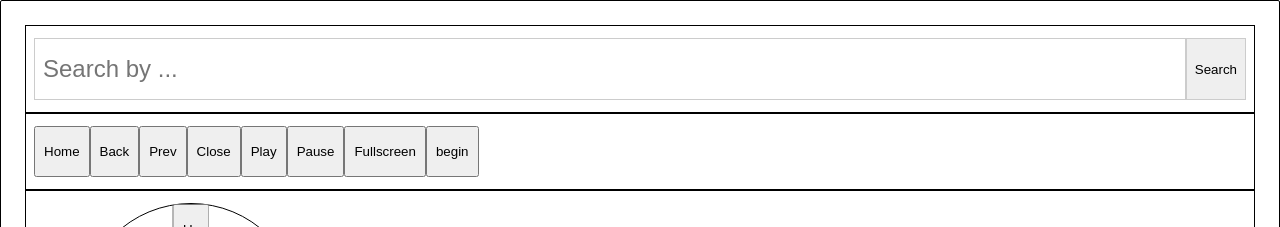
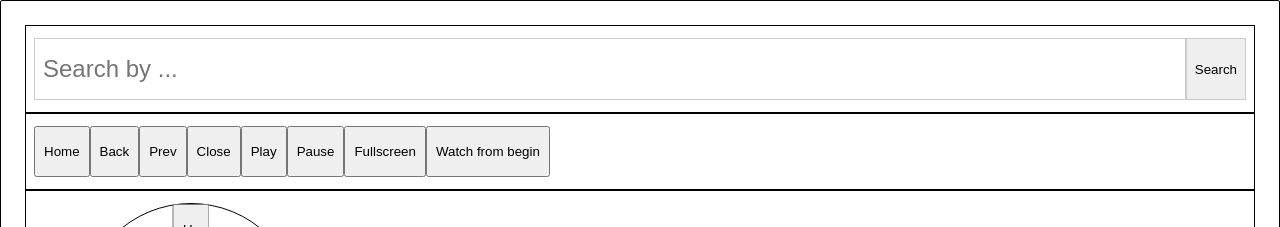
Before and after one commit to renatodamazio/control-prime, a React (Create React App) app in the folder front/: page / in a window 1280 px wide. Shown: the top 227 px of the page. Built offline with nearby package versions, Linux system fonts and the light colour scheme; no server answers.

Commit message:
Watch from begin fix

```diff
--- a/front/src/quick-menu/QuickMenu.jsx
+++ b/front/src/quick-menu/QuickMenu.jsx
@@ -37,8 +37,8 @@ export default function QuickMenu({ socket }) {
             id: 'full',
             active: true
         }, {
-            title: 'begin',
-            id: 'Watch from begin',
+            title: 'Watch from begin',
+            id: 'begin',
             active: true
         }];
 
```
